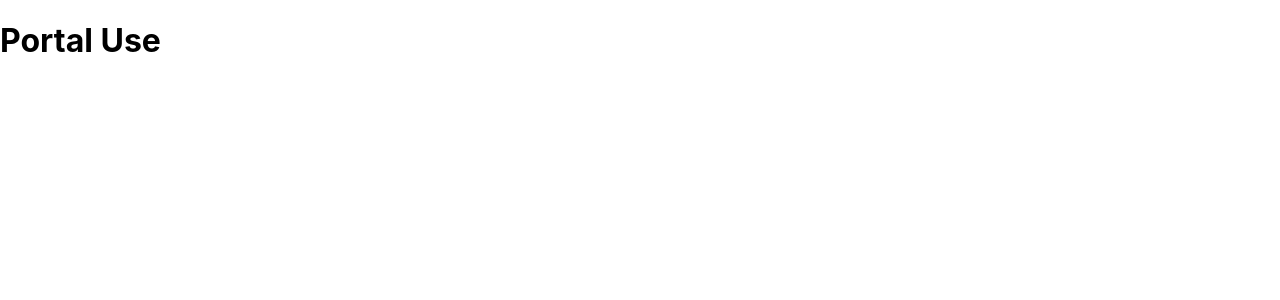
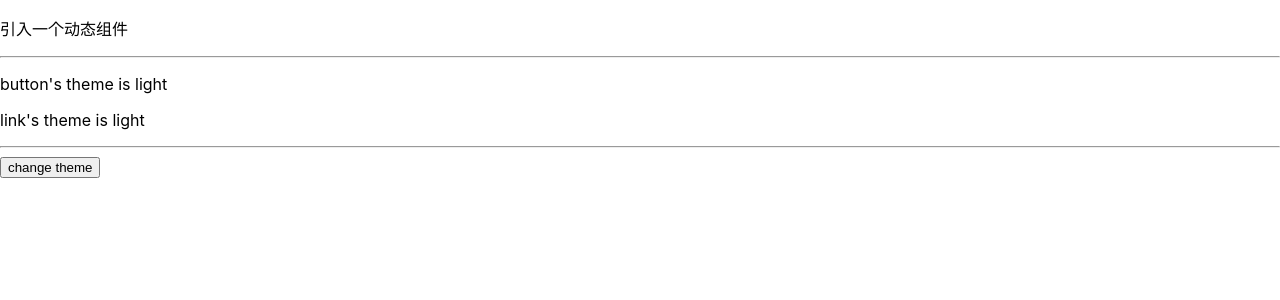
Before and after one commit to cseve123/Frame, a React (Create React App) app in the folder React/: page / in a window 1280 px wide. Shown: the top 300 px of the page. Built offline with nearby package versions, Linux system fonts and the light colour scheme.

Commit message:
Context Lazy

```diff
--- /dev/null
+++ b/React/src/components/advancedUse/ContextUse.js
@@ -0,0 +1,60 @@
+import React, { Component } from 'react';
+
+// 创建Context填入默认值（任何一个js变量）
+const ThemeContext = React.createContext('light')
+
+// 函数组件-使用context
+function ThemeLink(props) {
+    return <ThemeContext.Consumer>
+        { value => <p>link's theme is {value}</p> }
+    </ThemeContext.Consumer>
+}
+
+
+class ThemeButton extends Component {
+    // 指定contextType
+    // static contextType = ThemeContext
+    render() {
+        // 往上找Provider
+        const theme = this.context
+        return <div>
+            <p>button's theme is {theme}</p>
+        </div>
+    }
+}
+// 指定contextType
+ThemeButton.contextType = ThemeContext
+
+// 不论多层级的组件
+function Toolbar (props) {
+    return (
+        <div>
+            <ThemeButton />
+            <ThemeLink />
+        </div>
+    )
+}
+
+class ContextUse extends Component {
+    constructor(props){
+        super(props)
+        this.state={
+            theme: 'light'
+        }
+    }
+    render() {
+        // 父组件提供服务
+        return <ThemeContext.Provider value={this.state.theme}>
+            <Toolbar />
+            <hr />
+            <button onClick={this.changeTheme}>change theme</button>
+        </ThemeContext.Provider>
+    }
+    changeTheme = () => {
+        this.setState({
+            theme: this.state.theme === 'light' ? 'dark' : 'light'
+        })
+    }
+}
+
+export default ContextUse
--- /dev/null
+++ b/React/src/components/advancedUse/LazyUse.js
@@ -0,0 +1,21 @@
+import React, { Component } from 'react';
+
+// 引入动态组件React.lazy + import
+const ContextUse = React.lazy(()=> import('./ContextUse'))
+class LazyUse extends Component {
+    constructor(props) {
+        super(props)
+        this.state = {}
+    }
+    render() {
+        return <div>
+            <p>引入一个动态组件</p>
+            <hr />
+            {/* 嵌入动态组件 React.Suspense */}
+            <React.Suspense fallback={<div>Loading...</div>}>
+                <ContextUse />
+            </React.Suspense>
+        </div>
+    }
+}
+export default LazyUse
--- a/React/src/components/advancedUse/index.js
+++ b/React/src/components/advancedUse/index.js
@@ -1,12 +1,16 @@
 import { Component } from 'react';
 // import UncontrolledUse from './UncontrolledUse'
-import PortalUse from './PortalUse'
+// import PortalUse from './PortalUse'
+// import ContextUse from './ContextUse'
+import LazyUse from './LazyUse'
 
 class AdvancedUse extends Component {
     render () {
         return <div>
             {/* <UncontrolledUse /> */}
-            <PortalUse />
+            {/* <PortalUse /> */}
+            {/* <ContextUse /> */}
+            <LazyUse />
         </div>
     }
 }
```
